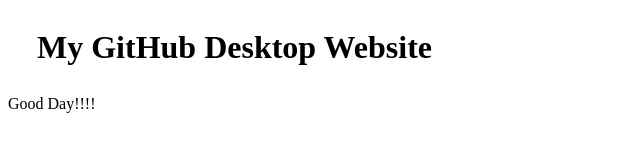
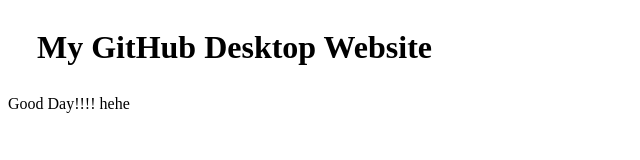
Before and after one commit to mi-araf/my-gui-repo, a plain HTML site: page index.html in a window 1280 px wide. Shown: the full height of the page, 0-640 px from the left. Drawn offline with Linux system fonts and the light colour scheme.

Commit message:
Update index.html

```diff
--- a/index.html
+++ b/index.html
@@ -9,6 +9,6 @@
 </head>
 <body>
     <h1>My GitHub Desktop Website</h1>
-    <p>Good Day!!!!</p>
+    <p>Good Day!!!! hehe</p>
 </body>
 </html>
```
